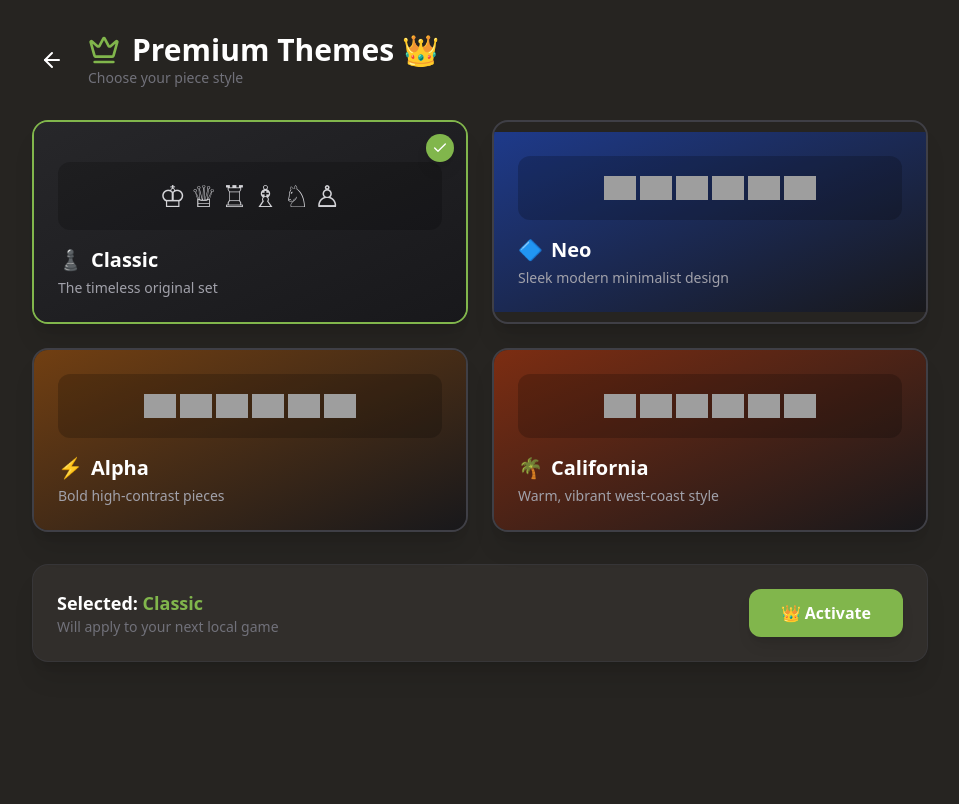
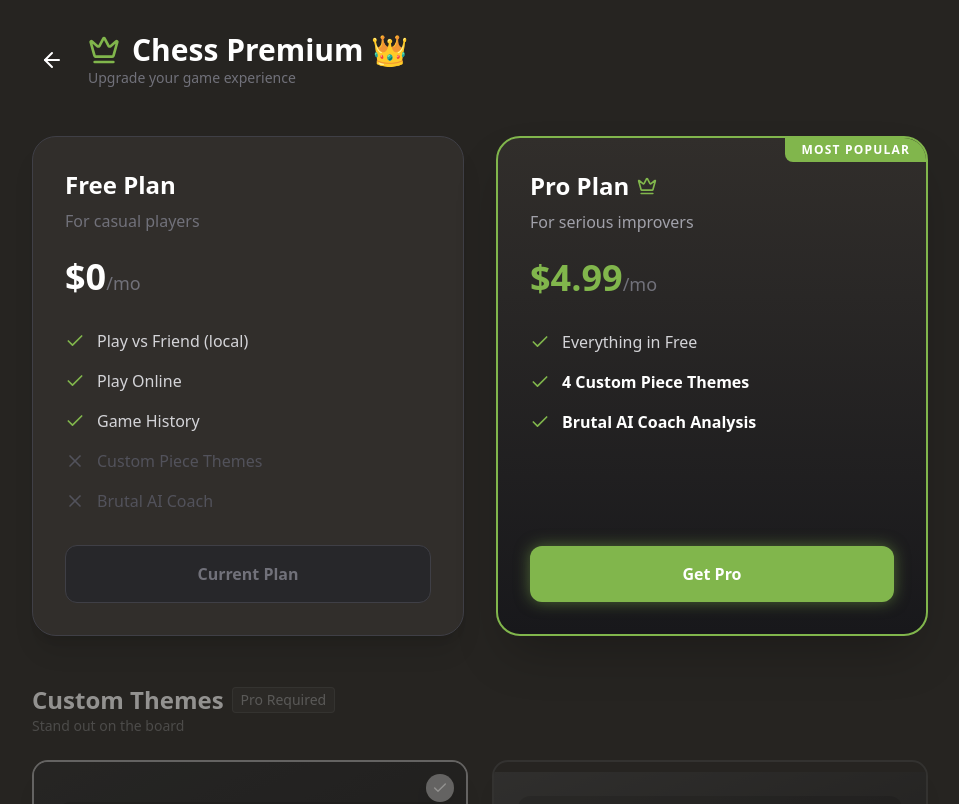
Before and after one commit to Islambatya/nfactorial-chess, a React (Vite) app: page /premium in a window 1280 px wide. Shown: the top 804 px of the page, without its empty margins (160-1119 px from the left). Built offline with nearby package versions, Linux system fonts and the light colour scheme; sample sign-in values are in the browser's storage; grey boxes are pictures that could not be loaded.

Commit message:
feat: redesign Premium page with pricing tiers and lock Brutal Coach behind Pro plan

```diff
--- a/src/components/ChessGame.tsx
+++ b/src/components/ChessGame.tsx
@@ -1,7 +1,7 @@
 import { useState, useCallback, useEffect, useRef } from 'react';
 import { Chess } from 'chess.js';
 import { Chessboard } from 'react-chessboard';
-import { Sparkles, BrainCircuit, X, Flag, ArrowLeft, Loader2 } from 'lucide-react';
+import { Sparkles, BrainCircuit, X, Flag, ArrowLeft, Loader2, Crown } from 'lucide-react';
 import { useNavigate } from 'react-router-dom';
 import { getApiUrl } from '../lib/api';
 import { useAuth } from '../context/AuthContext';
@@ -42,10 +42,12 @@
   const { token } = useAuth();
 
   const [pieceTheme, setPieceTheme] = useState(localStorage.getItem('pieceTheme') || 'classic');
+  const [isPro, setIsPro] = useState(() => localStorage.getItem('isPro') === 'true');
 
   useEffect(() => {
     const handleStorage = () => {
       setPieceTheme(localStorage.getItem('pieceTheme') || 'classic');
+      setIsPro(localStorage.getItem('isPro') === 'true');
     };
     window.addEventListener('storage', handleStorage);
     return () => window.removeEventListener('storage', handleStorage);
@@ -249,6 +251,8 @@
                 </div>
                 <div className="flex flex-col gap-3">
                   <div className="grid grid-cols-2 gap-3">
+                    {isPro ? (
+                      <>
                         <button
                           onClick={() => handleAnalysis(game.pgn(), 'white')}
                           disabled={isAnalyzing}
@@ -265,6 +269,16 @@
                           <BrainCircuit className={`w-4 h-4 ${isAnalyzing ? 'animate-pulse text-[#81b64c]' : 'text-[#81b64c]'}`} />
                           Destroy {blackName}
                         </button>
+                      </>
+                    ) : (
+                      <button
+                        onClick={() => navigate('/premium')}
+                        className="col-span-2 py-4 bg-gradient-to-r from-zinc-800 to-[#312e2b] hover:from-zinc-700 hover:to-zinc-800 text-[#81b64c] font-bold rounded-xl transition-all shadow-lg text-sm flex items-center justify-center gap-2 border border-[#81b64c]/30"
+                      >
+                        <Crown className="w-5 h-5" />
+                        Unlock Brutal AI Coach (Pro)
+                      </button>
+                    )}
                   </div>
                   {isAnalyzing && (
                     <div className="flex items-center justify-center gap-2 text-[#81b64c] text-xs font-bold animate-pulse">
--- a/src/pages/PremiumPage.tsx
+++ b/src/pages/PremiumPage.tsx
@@ -1,6 +1,6 @@
 import { useState, useEffect } from 'react';
 import { useNavigate } from 'react-router-dom';
-import { ArrowLeft, Check, Crown } from 'lucide-react';
+import { ArrowLeft, Check, Crown, X } from 'lucide-react';
 
 const THEMES = [
   {
@@ -42,6 +42,7 @@
 
 export default function PremiumPage() {
   const navigate = useNavigate();
+  const [isPro, setIsPro] = useState(() => localStorage.getItem('isPro') === 'true');
   const [selectedTheme, setSelectedTheme] = useState(
     () => localStorage.getItem('pieceTheme') || 'classic'
   );
@@ -53,13 +54,19 @@
 
   const handleActivate = () => {
     localStorage.setItem('pieceTheme', selectedTheme);
-    window.dispatchEvent(new Event('storage'));
+    window.dispatchEvent(new StorageEvent('storage', { key: 'pieceTheme' }));
     setSaved(true);
+  };
+
+  const handleGetPro = () => {
+    localStorage.setItem('isPro', 'true');
+    window.dispatchEvent(new StorageEvent('storage', { key: 'isPro' }));
+    setIsPro(true);
   };
 
   return (
     <div className="min-h-screen bg-[#262421] text-white p-4 lg:p-8">
-      <div className="max-w-4xl mx-auto space-y-8">
+      <div className="max-w-4xl mx-auto space-y-12">
 
         {/* Header */}
         <div className="flex items-center justify-between">
@@ -73,14 +80,83 @@
             <div>
               <h1 className="text-3xl font-bold flex items-center gap-3">
                 <Crown className="w-8 h-8 text-[#81b64c]" />
-                Premium Themes 👑
+                Chess Premium 👑
               </h1>
-              <p className="text-zinc-500 text-sm">Choose your piece style</p>
+              <p className="text-zinc-500 text-sm">Upgrade your game experience</p>
             </div>
           </div>
         </div>
 
-        {/* Theme Grid */}
+        {/* Pricing Cards */}
+        <div className="grid grid-cols-1 md:grid-cols-2 gap-8">
+          {/* Free Plan */}
+          <div className="bg-[#312e2b] border border-zinc-700 rounded-3xl p-8 flex flex-col shadow-xl">
+            <h2 className="text-2xl font-bold text-white mb-2">Free Plan</h2>
+            <p className="text-zinc-500 mb-6">For casual players</p>
+            <div className="text-4xl font-black mb-8">$0<span className="text-lg text-zinc-500 font-medium">/mo</span></div>
+
+            <ul className="space-y-4 mb-8 flex-1">
+              <li className="flex items-center gap-3 text-zinc-300">
+                <Check className="w-5 h-5 text-[#81b64c]" /> Play vs Friend (local)
+              </li>
+              <li className="flex items-center gap-3 text-zinc-300">
+                <Check className="w-5 h-5 text-[#81b64c]" /> Play Online
+              </li>
+              <li className="flex items-center gap-3 text-zinc-300">
+                <Check className="w-5 h-5 text-[#81b64c]" /> Game History
+              </li>
+              <li className="flex items-center gap-3 text-zinc-600">
+                <X className="w-5 h-5" /> Custom Piece Themes
+              </li>
+              <li className="flex items-center gap-3 text-zinc-600">
+                <X className="w-5 h-5" /> Brutal AI Coach
+              </li>
+            </ul>
+
+            <button disabled className="w-full py-4 bg-zinc-800 text-zinc-500 font-bold rounded-xl transition-all border border-zinc-700 cursor-not-allowed">
+              Current Plan
+            </button>
+          </div>
+
+          {/* Pro Plan */}
+          <div className="bg-gradient-to-b from-[#312e2b] to-zinc-900 border-2 border-[#81b64c] rounded-3xl p-8 flex flex-col shadow-2xl relative overflow-hidden">
+            <div className="absolute top-0 right-0 bg-[#81b64c] text-white text-xs font-bold uppercase tracking-widest px-4 py-1 rounded-bl-lg">
+              Most Popular
+            </div>
+            <h2 className="text-2xl font-bold text-white mb-2 flex items-center gap-2">Pro Plan <Crown className="w-5 h-5 text-[#81b64c]" /></h2>
+            <p className="text-zinc-400 mb-6">For serious improvers</p>
+            <div className="text-4xl font-black mb-8 text-[#81b64c]">$4.99<span className="text-lg text-zinc-500 font-medium">/mo</span></div>
+
+            <ul className="space-y-4 mb-8 flex-1">
+              <li className="flex items-center gap-3 text-zinc-300">
+                <Check className="w-5 h-5 text-[#81b64c]" /> Everything in Free
+              </li>
+              <li className="flex items-center gap-3 text-white font-bold">
+                <Check className="w-5 h-5 text-[#81b64c]" /> 4 Custom Piece Themes
+              </li>
+              <li className="flex items-center gap-3 text-white font-bold">
+                <Check className="w-5 h-5 text-[#81b64c]" /> Brutal AI Coach Analysis
+              </li>
+            </ul>
+
+            {isPro ? (
+              <button disabled className="w-full py-4 bg-zinc-800 text-[#81b64c] font-bold rounded-xl transition-all border border-[#81b64c]/50 flex items-center justify-center gap-2">
+                <Check className="w-5 h-5" /> Pro Active
+              </button>
+            ) : (
+              <button onClick={handleGetPro} className="w-full py-4 bg-[#81b64c] hover:brightness-110 text-white font-bold rounded-xl transition-all shadow-[0_0_15px_rgba(129,182,76,0.5)]">
+                Get Pro
+              </button>
+            )}
+          </div>
+        </div>
+
+        {/* Theme Grid (Only interactive if Pro) */}
+        <div className={`space-y-6 ${!isPro ? 'opacity-50 grayscale pointer-events-none' : ''}`}>
+          <div>
+            <h2 className="text-2xl font-bold flex items-center gap-2">Custom Themes {isPro ? '' : <span className="text-sm font-normal text-red-400 bg-red-400/10 px-2 py-0.5 rounded border border-red-400/20">Pro Required</span>}</h2>
+            <p className="text-zinc-500 text-sm">Stand out on the board</p>
+          </div>
           <div className="grid grid-cols-1 sm:grid-cols-2 gap-6">
             {THEMES.map((theme) => {
               const isSelected = selectedTheme === theme.id;
@@ -88,33 +164,27 @@
               return (
                 <button
                   key={theme.id}
-                onClick={() => setSelectedTheme(theme.id)}
+                  onClick={() => isPro && setSelectedTheme(theme.id)}
                   className={`relative text-left rounded-2xl border-2 transition-all duration-200 overflow-hidden shadow-xl group ${
                     isSelected
                       ? 'border-[#81b64c] shadow-[0_0_20px_rgba(129,182,76,0.25)]'
                       : 'border-zinc-700 hover:border-zinc-500'
                   }`}
                 >
-                {/* Card background */}
                   <div className={`bg-gradient-to-br ${colors.bg} p-6 space-y-4`}>
-                  {/* Selected badge */}
                     {isSelected && (
                       <div className="absolute top-3 right-3 w-7 h-7 bg-[#81b64c] rounded-full flex items-center justify-center shadow-lg">
                         <Check className="w-4 h-4 text-white" />
                       </div>
                     )}
-
-                  {/* Piece preview */}
                     <div className="bg-black/20 rounded-xl p-4 flex justify-center gap-1">
                       {theme.id === 'classic' ? (
-                      /* Unicode pieces for classic */
                         <div className="flex gap-1">
                           {theme.preview.map((p, i) => (
                             <span key={i} className={`text-3xl ${colors.accent}`}>{p}</span>
                           ))}
                         </div>
                       ) : (
-                      /* Image previews from chess.com CDN */
                         <div className="flex gap-1 items-center">
                           {['wK', 'wQ', 'wR', 'wB', 'wN', 'wP'].map((piece) => (
                             <img
@@ -130,8 +200,6 @@
                         </div>
                       )}
                     </div>
-
-                  {/* Theme info */}
                     <div>
                       <div className="flex items-center gap-2">
                         <span className="text-xl">{theme.emoji}</span>
@@ -145,7 +213,6 @@
             })}
           </div>
 
-        {/* Activate button */}
           <div className="flex items-center justify-between bg-[#312e2b] rounded-2xl p-6 border border-zinc-700/50 shadow-xl">
             <div>
               <p className="text-white font-bold text-lg">
@@ -155,6 +222,7 @@
             </div>
             <button
               onClick={handleActivate}
+              disabled={!isPro}
               className={`px-8 py-3 font-bold rounded-xl transition-all shadow-lg flex items-center gap-2 ${
                 saved
                   ? 'bg-zinc-700 text-[#81b64c] border border-[#81b64c]/50'
@@ -170,5 +238,6 @@
           </div>
         </div>
       </div>
+    </div>
   );
 }
```
Also changed, not shown: 1 other file (tests, documents, lock files or other folders). Lines whose indentation alone changed are shown as unchanged.
